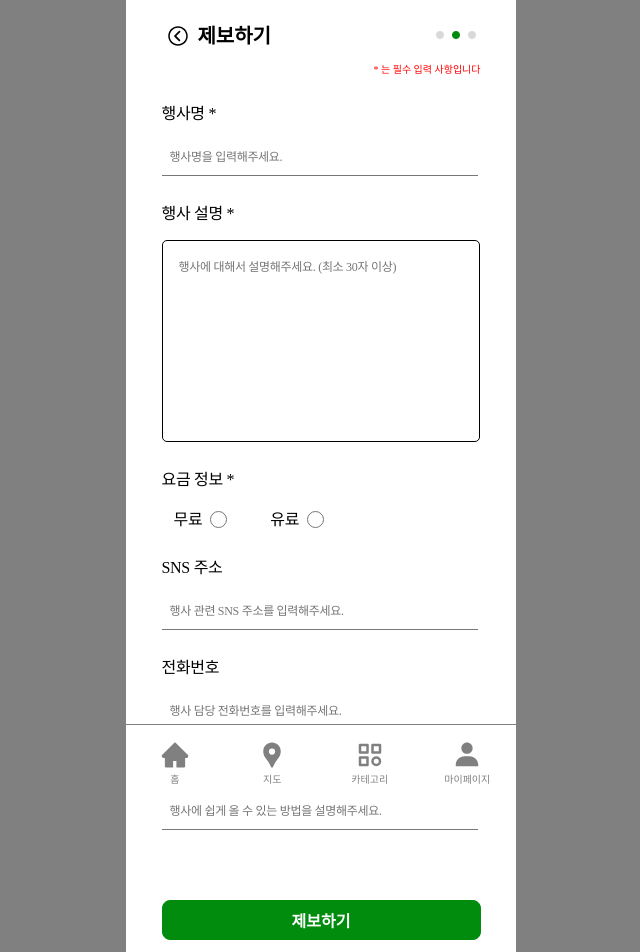
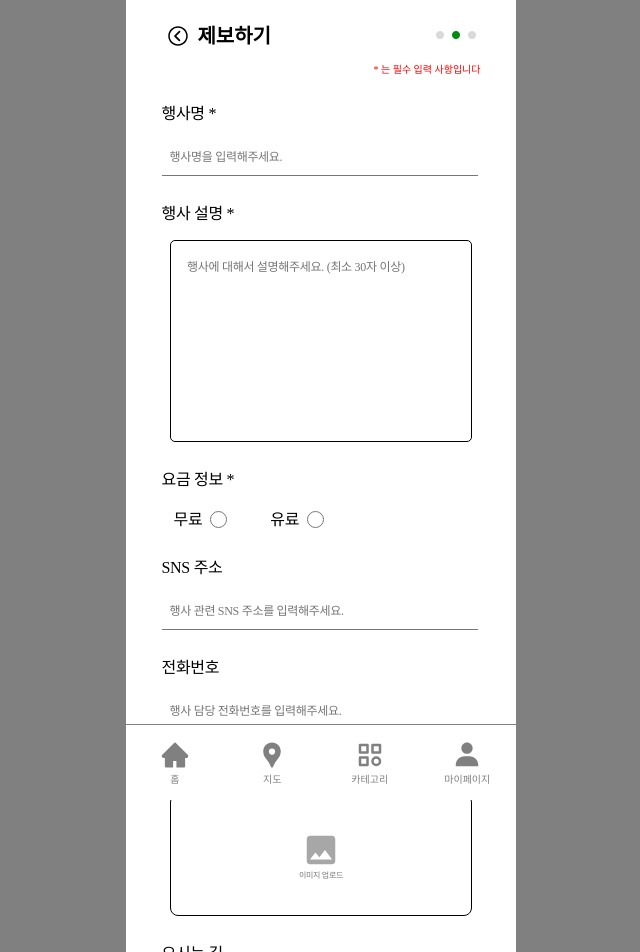
Before and after one commit to okiidokim/FrontEnd, a React (Vite) app in the folder catch-culture-frontend/: page /report2 in a window 1280 px wide. Shown: the top 952 px of the page, without its empty margins (319-959 px from the left). Built offline with nearby package versions, Linux system fonts and the light colour scheme; a web font is replaced by a local one.

Commit message:
Feat: 제보하기 페이지 - 행사 사진 업로드 추가

```diff
--- a/catch-culture-frontend/src/pages/reportPage/report2/Report2.jsx
+++ b/catch-culture-frontend/src/pages/reportPage/report2/Report2.jsx
@@ -8,6 +8,7 @@ import ReportPaginationIcon from '../../../assets/images/reportPage/report2.png'
 
 // 컴포넌트
 import ReportHeader from '../../../components/reportPage/reportHeader/ReportHeader';
+import UploadBox from '../../../components/uploadImg/UploadBox';
 
 function Report2() {
   return (
@@ -29,10 +30,10 @@ function Report2() {
             </S.ReportEvent>
 
             {/* 행사 설명 */}
-            <S.ReportEvent>
-              <S.ReportEventTitle>행사 설명 *</S.ReportEventTitle>
+            <S.ReportEventTitle2>행사 설명 *</S.ReportEventTitle2>
+            <S.ReportEventTextAreaWrap>
               <S.ReportEventTextArea placeholder="행사에 대해서 설명해주세요. (최소 30자 이상)" />
-            </S.ReportEvent>
+            </S.ReportEventTextAreaWrap>
 
             {/* 요금 정보 */}
             <S.ReportEvent>
@@ -78,6 +79,12 @@ function Report2() {
               />
             </S.ReportEvent>
 
+            {/* 행사 사진 */}
+            <S.ReportEventTitle2>행사 사진</S.ReportEventTitle2>
+            <S.ReportEventUploadBox>
+              <UploadBox />
+            </S.ReportEventUploadBox>
+
             {/* 오시는 길 */}
             <S.ReportEvent>
               <S.ReportEventTitle>오시는 길</S.ReportEventTitle>
--- a/catch-culture-frontend/src/pages/reportPage/report2/style.jsx
+++ b/catch-culture-frontend/src/pages/reportPage/report2/style.jsx
@@ -49,6 +49,17 @@ export const ReportEventTitle = styled.div`
   margin-bottom: 16px;
 `;
 
+export const ReportEventTitle2 = styled.div`
+  display: flex;
+  color: #000;
+  font-size: 16px;
+  font-weight: 500;
+  line-height: normal;
+  letter-spacing: -0.3px;
+  margin-bottom: 16px;
+  margin-top: 24px;
+`;
+
 export const ReportEventInput = styled.input`
   display: flex;
   width: 300px;
@@ -95,6 +106,14 @@ export const ReportEventCost = styled.div`
   margin-left: 12px;
   gap: 40px;
 `;
+
+export const ReportEventUploadBox = styled.div`
+  display: flex;
+  flex-direction: column;
+  width: 100%;
+  align-items: center;
+`;
+
 export const ReportEventLabel = styled.label`
   color: #000;
   font-size: 16px;
@@ -125,7 +144,7 @@ export const ReportButton = styled.div`
 // TextArea
 export const ReportEventTextArea = styled.textarea`
   display: flex;
-  width: 284px;
+  width: 268px;
   height: 168px;
   padding: 16px;
   border: 1px solid black;
@@ -145,3 +164,8 @@ export const ReportEventTextArea = styled.textarea`
     color: #018c0d;
   }
 `;
+
+export const ReportEventTextAreaWrap = styled.div`
+  display: flex;
+  justify-content: center;
+`;
```
